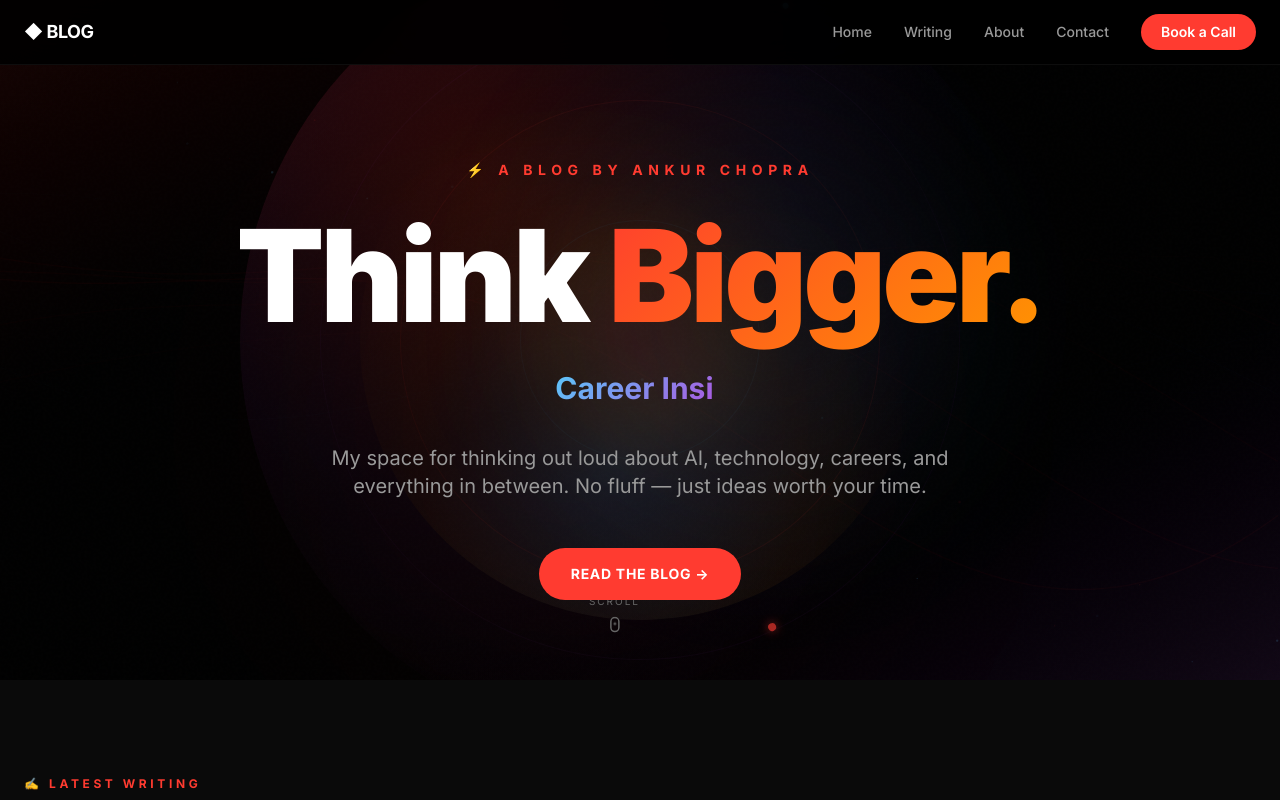
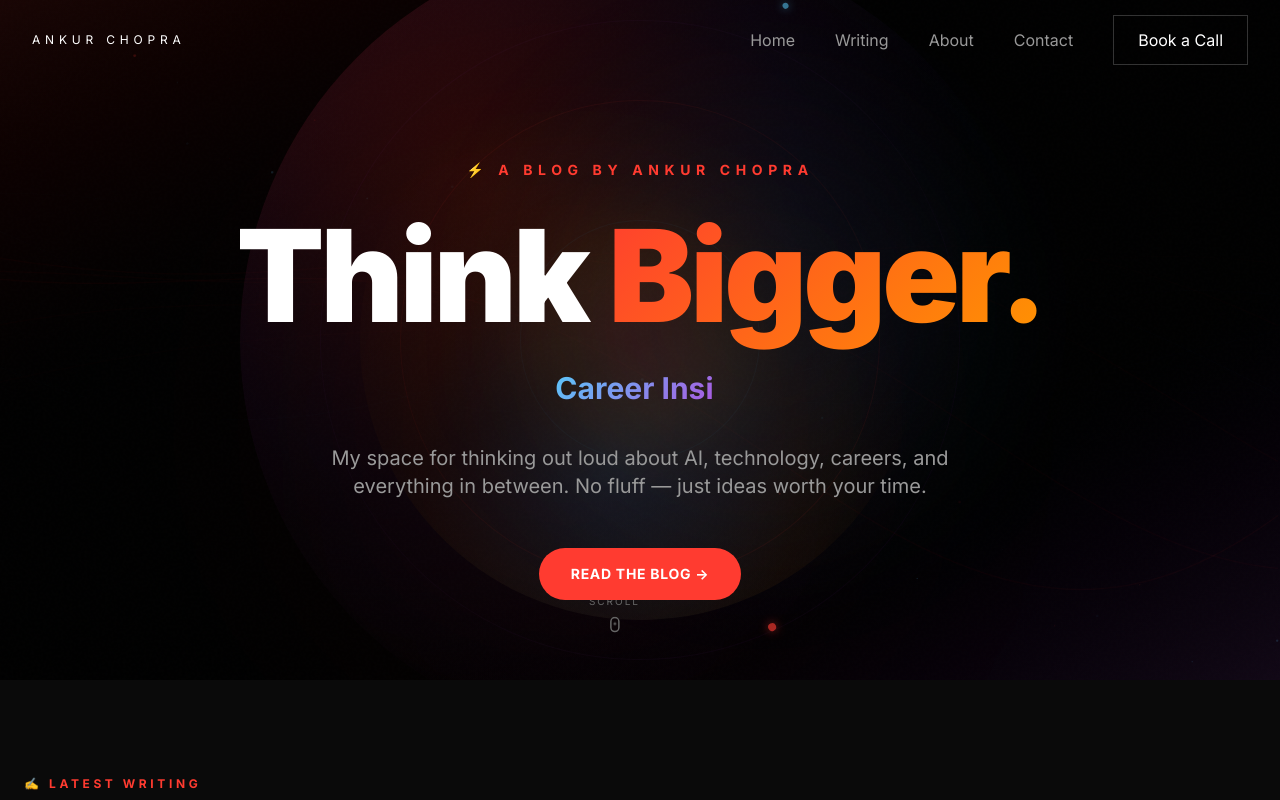
Before and after one commit to chopragit-source/Website, a Next.js app: page / in a window 1280 px wide. Shown: the top 800 px of the page. Built offline with nearby package versions, Linux system fonts and the light colour scheme.

Commit message:
Update Navbar.tsx

```diff
--- a/src/components/Navbar.tsx
+++ b/src/components/Navbar.tsx
@@ -1,30 +1,45 @@
 "use client";
 
 import Link from "next/link";
-import { useState } from "react";
+import { useState, useEffect } from "react";
 
 export default function Navbar() {
   const [menuOpen, setMenuOpen] = useState(false);
+  const [scrolled, setScrolled] = useState(false);
+
+  useEffect(() => {
+    const handleScroll = () => {
+      setScrolled(window.scrollY > 50);
+    };
+    window.addEventListener("scroll", handleScroll);
+    return () => window.removeEventListener("scroll", handleScroll);
+  }, []);
 
   return (
-    <nav className="fixed top-0 left-0 right-0 z-50 bg-black/90 backdrop-blur-xl border-b border-white/5">
-      <div className="max-w-7xl mx-auto px-6 h-16 flex items-center justify-between">
+    <nav
+      className={`fixed top-0 left-0 right-0 z-50 transition-all duration-700 ${
+        scrolled
+          ? "bg-black/90 backdrop-blur-xl border-b border-white/5"
+          : "bg-transparent"
+      }`}
+    >
+      <div className="max-w-7xl mx-auto px-8 h-20 flex items-center justify-between">
         <Link
           href="/"
-          className="text-lg font-bold tracking-tight hover:text-[#ff3b30] transition-fast"
+          className="text-spaced text-xs tracking-[0.4em] hover:text-[#ff3b30] transition-fast"
         >
-          ◆ BLOG
+          ANKUR CHOPRA
         </Link>
 
         {/* Desktop Nav */}
-        <div className="hidden md:flex items-center gap-8">
+        <div className="hidden md:flex items-center gap-10">
           <NavLink href="/">Home</NavLink>
           <NavLink href="/blog">Writing</NavLink>
           <NavLink href="/about">About</NavLink>
           <NavLink href="/contact">Contact</NavLink>
           <Link
             href="/book"
-            className="px-5 py-2 rounded-full bg-[#ff3b30] text-white text-sm font-semibold hover:bg-[#e6352b] transition-fast"
+            className="text-spaced px-6 py-3 border border-white/20 hover:border-[#ff3b30] hover:text-[#ff3b30] transition-medium"
           >
             Book a Call
           </Link>
@@ -32,25 +47,25 @@ export default function Navbar() {
 
         {/* Mobile Hamburger */}
         <button
-          className="md:hidden flex flex-col gap-1.5 p-2"
+          className="md:hidden flex flex-col gap-2 p-2"
           onClick={() => setMenuOpen(!menuOpen)}
           aria-label="Toggle menu"
         >
           <span
-            className={`w-5 h-[2px] bg-white transition-medium ${menuOpen ? "rotate-45 translate-y-[7px]" : ""}`}
+            className={`w-6 h-[1px] bg-white transition-medium ${menuOpen ? "rotate-45 translate-y-[9px]" : ""}`}
           />
           <span
-            className={`w-5 h-[2px] bg-white transition-medium ${menuOpen ? "opacity-0" : ""}`}
+            className={`w-6 h-[1px] bg-white transition-medium ${menuOpen ? "opacity-0" : ""}`}
           />
           <span
-            className={`w-5 h-[2px] bg-white transition-medium ${menuOpen ? "-rotate-45 -translate-y-[7px]" : ""}`}
+            className={`w-6 h-[1px] bg-white transition-medium ${menuOpen ? "-rotate-45 -translate-y-[9px]" : ""}`}
           />
         </button>
       </div>
 
       {/* Mobile Menu */}
       {menuOpen && (
-        <div className="md:hidden bg-black/95 backdrop-blur-xl border-t border-white/5 px-6 py-8 space-y-6">
+        <div className="md:hidden bg-black/98 backdrop-blur-xl border-t border-white/5 px-8 py-12 space-y-8 animate-fade-in">
           <MobileLink href="/" onClick={() => setMenuOpen(false)}>Home</MobileLink>
           <MobileLink href="/blog" onClick={() => setMenuOpen(false)}>Writing</MobileLink>
           <MobileLink href="/about" onClick={() => setMenuOpen(false)}>About</MobileLink>
@@ -66,7 +81,7 @@ function NavLink({ href, children }: { href: string; children: React.ReactNode }
   return (
     <Link
       href={href}
-      className="text-sm text-[#999999] hover:text-white transition-fast font-medium"
+      className="text-spaced text-[#999999] hover:text-white transition-fast"
     >
       {children}
     </Link>
@@ -78,7 +93,7 @@ function MobileLink({ href, children, onClick }: { href: string; children: React
     <Link
       href={href}
       onClick={onClick}
-      className="block text-2xl font-bold text-white hover:text-[#ff3b30] transition-fast"
+      className="block text-2xl font-light tracking-wider text-white hover:text-[#ff3b30] transition-fast"
     >
       {children}
     </Link>
```
